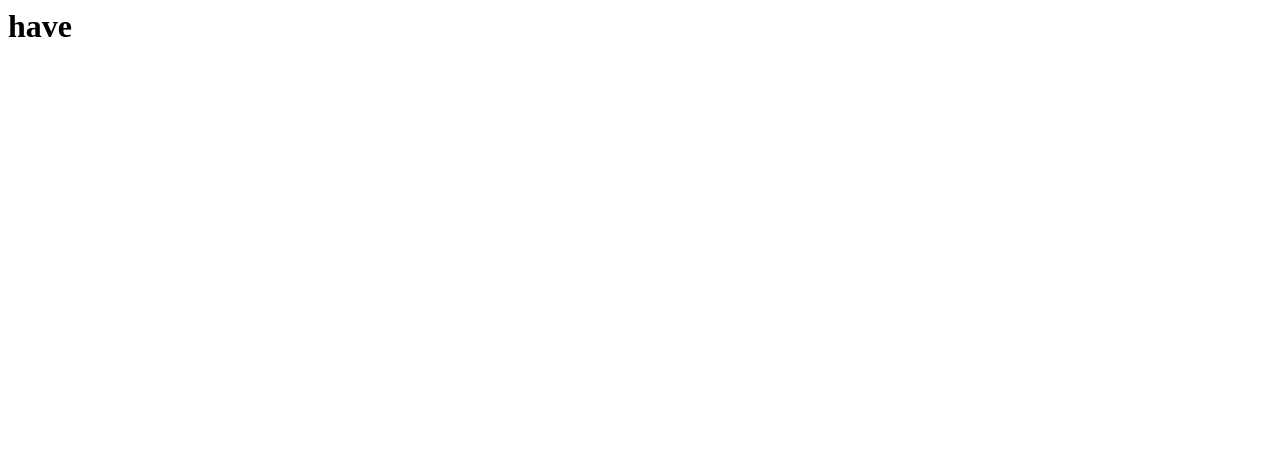
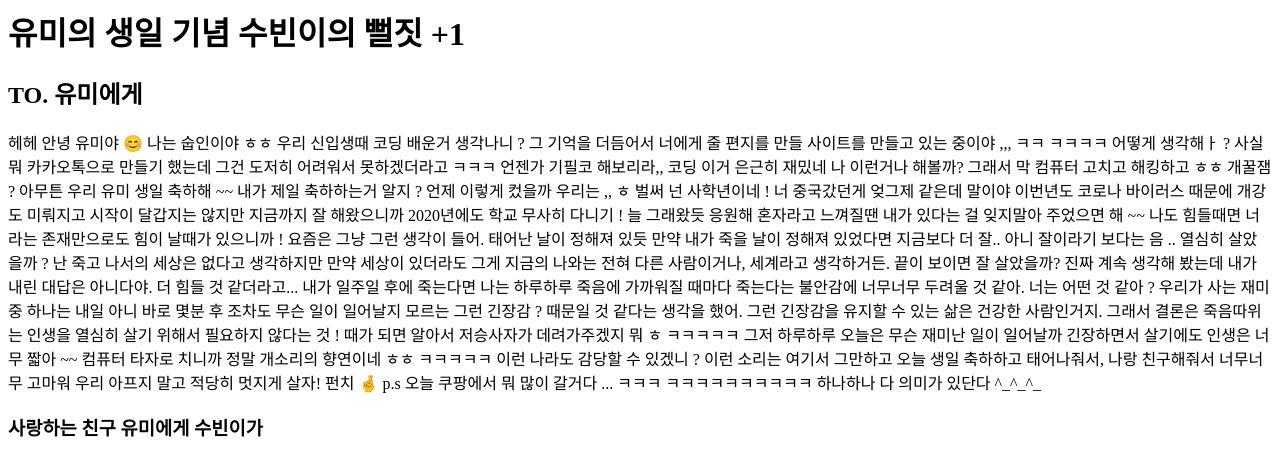
Before and after one commit to SUBIN-33/subdin, a plain HTML site: page index.html in a window 1280 px wide. Drawn offline with Linux system fonts and the light colour scheme.

Commit message:
Update index.html

```diff
--- a/index.html
+++ b/index.html
@@ -1,5 +1,32 @@
 <html>
 <body>
-<h1> have
+<h1> 유미의 생일 기념 수빈이의 뻘짓 +1
+
+  <h2> TO. 유미에게 </h2>
+
+헤헤 안녕 유미야 😊 나는 숩인이야 ㅎㅎ
+우리 신입생때 코딩 배운거 생각나니 ? 그 기억을 더듬어서 너에게 줄 편지를 만들 사이트를 만들고 있는 중이야 ,,, ㅋㅋ ㅋㅋㅋㅋ 어떻게 생각해ㅏ ?
+사실 뭐 카카오톡으로 만들기 했는데 그건 도저히 어려워서 못하겠더라고 ㅋㅋㅋ 언젠가 기필코 해보리라,, 코딩 이거 은근히 재밌네 나 이런거나 해볼까? 그래서 막 컴퓨터 고치고 해킹하고
+ㅎㅎ 개꿀잼 ?
+
+아무튼 우리 유미 생일 축하해 ~~ 내가 제일 축하하는거 알지 ? 언제 이렇게 컸을까 우리는 ,, ㅎ 벌써 넌 사학년이네 ! 너 중국갔던게 엊그제 같은데 말이야
+이번년도 코로나 바이러스 때문에 개강도 미뤄지고 시작이 달갑지는 않지만 지금까지 잘 해왔으니까 2020년에도 학교 무사히 다니기 ! 늘 그래왔듯 응원해
+혼자라고 느껴질땐 내가 있다는 걸 잊지말아 주었으면 해 ~~ 나도 힘들때면 너라는 존재만으로도 힘이 날때가 있으니까 !
+
+요즘은 그냥 그런 생각이 들어. 태어난 날이 정해져 있듯 만약 내가 죽을 날이 정해져 있었다면 지금보다 더 잘.. 아니 잘이라기 보다는 음 .. 열심히 살았을까 ?
+난 죽고 나서의 세상은 없다고 생각하지만 만약 세상이 있더라도 그게 지금의 나와는 전혀 다른 사람이거나, 세계라고 생각하거든. 끝이 보이면 잘 살았을까?
+진짜 계속 생각해 봤는데 내가 내린 대답은 아니다야. 더 힘들 것 같더라고... 내가 일주일 후에 죽는다면 나는 하루하루 죽음에 가까워질 때마다 죽는다는 불안감에 너무너무 두려울 것 같아. 너는 어떤 것 같아 ?
+우리가 사는 재미 중 하나는 내일 아니 바로 몇분 후 조차도 무슨 일이 일어날지 모르는 그런 긴장감 ? 때문일 것 같다는 생각을 했어. 그런 긴장감을 유지할 수 있는 삶은 건강한 사람인거지.
+그래서 결론은 죽음따위는 인생을 열심히 살기 위해서 필요하지 않다는 것 ! 때가 되면 알아서 저승사자가 데려가주겠지 뭐 ㅎ ㅋㅋㅋㅋㅋ
+그저 하루하루 오늘은 무슨 재미난 일이 일어날까 긴장하면서 살기에도 인생은 너무 짧아 ~~
+컴퓨터 타자로 치니까 정말 개소리의 향연이네 ㅎㅎ ㅋㅋㅋㅋㅋ 이런 나라도 감당할 수 있겠니 ? 이런 소리는 여기서 그만하고
+
+오늘 생일 축하하고 태어나줘서, 나랑 친구해줘서 너무너무 고마워
+우리 아프지 말고 적당히 멋지게 살자! 펀치 🤞
+
+p.s 오늘 쿠팡에서 뭐 많이 갈거다 ... ㅋㅋㅋ ㅋㅋㅋㅋㅋㅋㅋㅋㅋㅋ 하나하나 다 의미가 있단다 ^_^_^_
+
+<h3> 사랑하는 친구 유미에게 수빈이가 </h3>
+
 </body>
 </html>
```
